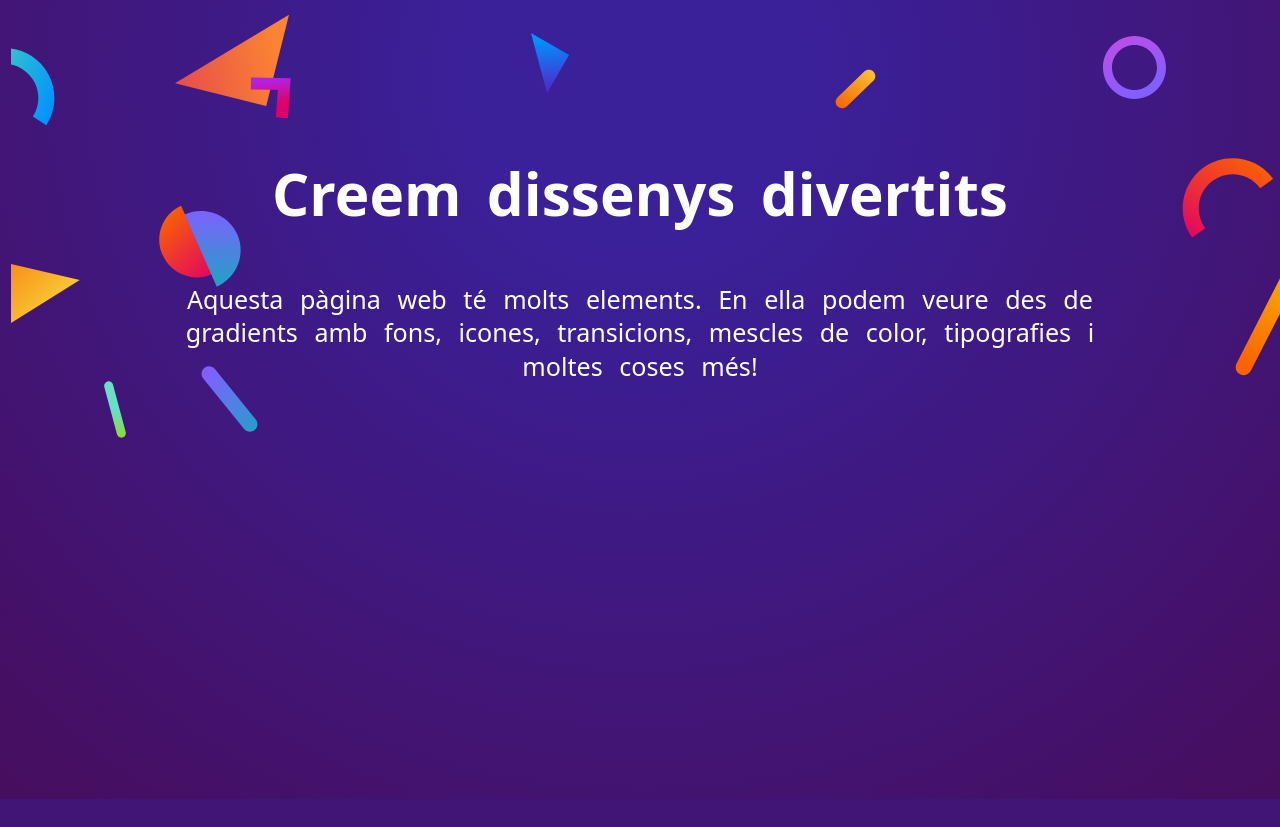
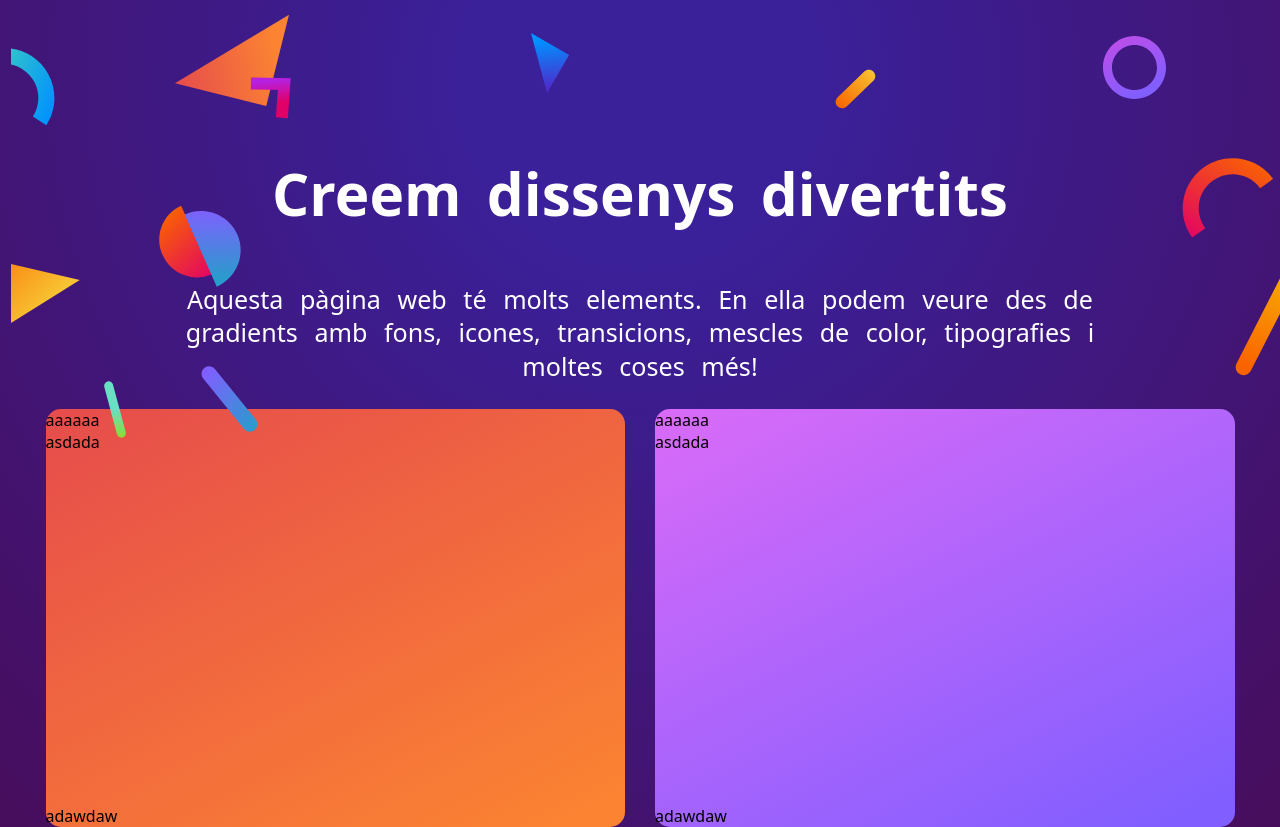
Before and after one commit to KMoran00/ACTS_2DAW, a PHP site: page / in a window 1280 px wide; the page is wider, and only the part inside the window is pictured. Shown: the part 51-878 px from the top of that part. Before the commit the page ends 850 px from the top of that part, so only its background shows below. Run offline with PHP 8.4, Linux system fonts and the light colour scheme.

Commit message:
contenidors --> arreglar confeti

```diff
--- a/DIW/UD6ACTFINAL/css/estils.css
+++ b/DIW/UD6ACTFINAL/css/estils.css
@@ -84,9 +84,9 @@ main {
     padding-top: 12%;
     font-size: 3.2ch;
     word-spacing: 0.6ch;
+}
 
-}
- /* Text avall del títol */
+/* Text avall del títol */
 .MT2 {
     font-weight: 500;
     line-height: 135%;
@@ -95,3 +95,22 @@ main {
     font-size: 1.5ch;
     padding-top: 10px
 }
+
+
+
+/*------ Contenidors -------*/
+.contenidor_Taronja {
+    margin-left: 5%;
+    margin-top: 4%;
+    width: 95%;
+    border-radius: 15px;
+    background-image: linear-gradient(153deg, #e64c4c 0%, #fb8332 95%);
+
+}
+
+.contenidor_Morat {
+    margin-right: 5%;
+    margin-top: 4%;
+    width: 95%;
+    border-radius: 15px;    background-image: linear-gradient(153deg, #da6bf8 0%, #815eff 95%);
+}
--- a/DIW/UD6ACTFINAL/index.html
+++ b/DIW/UD6ACTFINAL/index.html
@@ -25,11 +25,11 @@
                 <div class="col-6">
                     <div class="navegacio">
                         <ul>
-                            <li><a href="#" >Serveis</a></li>
-                            <li><a href="#" >Assistència</a></li>
-                            <li><a href="#" >API</a></li>
-                            <li><a href="#" >Comunitat</a></li>
-                            <li><a href="#" >Xat</a></li>
+                            <li><a href="#">Serveis</a></li>
+                            <li><a href="#">Assistència</a></li>
+                            <li><a href="#">API</a></li>
+                            <li><a href="#">Comunitat</a></li>
+                            <li><a href="#">Xat</a></li>
                         </ul>
 
                     </div>
@@ -48,7 +48,7 @@
         <div class="container-fluid">
             <div class="row">
                 <div class="col-12 mainText">
-                    <h1 class="MT1">Creem dissenys divertits</h1>
+                    <h1>Creem dissenys divertits</h1>
                     <br>
                     <p class="MT2">Aquesta pàgina web té molts elements. En ella podem veure des de
                         gradients amb fons, icones, transicions, mescles de color, tipografies i
@@ -61,11 +61,58 @@
             <!-- Apartat Plug-ins i Assistència -->
             <div class="row">
                 <div class="col-6">
+                    <div class="contenidor_Taronja">
+
+aaaaaa <br>
+asdada
+<br><br>
+<br>
+<br>
+<br>
+<br>
+<br>
+<br>
+<br>
+<br>
+<br>
+<br>
+<br>
+<br>
+<br>
+<br>
+<br>
+
+adawdaw
+
+                    </div>
 
 
                 </div>
 
                 <div class="col-6">
+                    <div class="contenidor_Morat">
+
+aaaaaa <br>
+asdada
+<br><br>
+<br>
+<br>
+<br>
+<br>
+<br>
+<br>
+<br>
+<br>
+<br>
+<br>
+<br>
+<br>
+<br>
+<br>
+<br>
+
+adawdaw
+                    </div>
 
 
                 </div>
```
